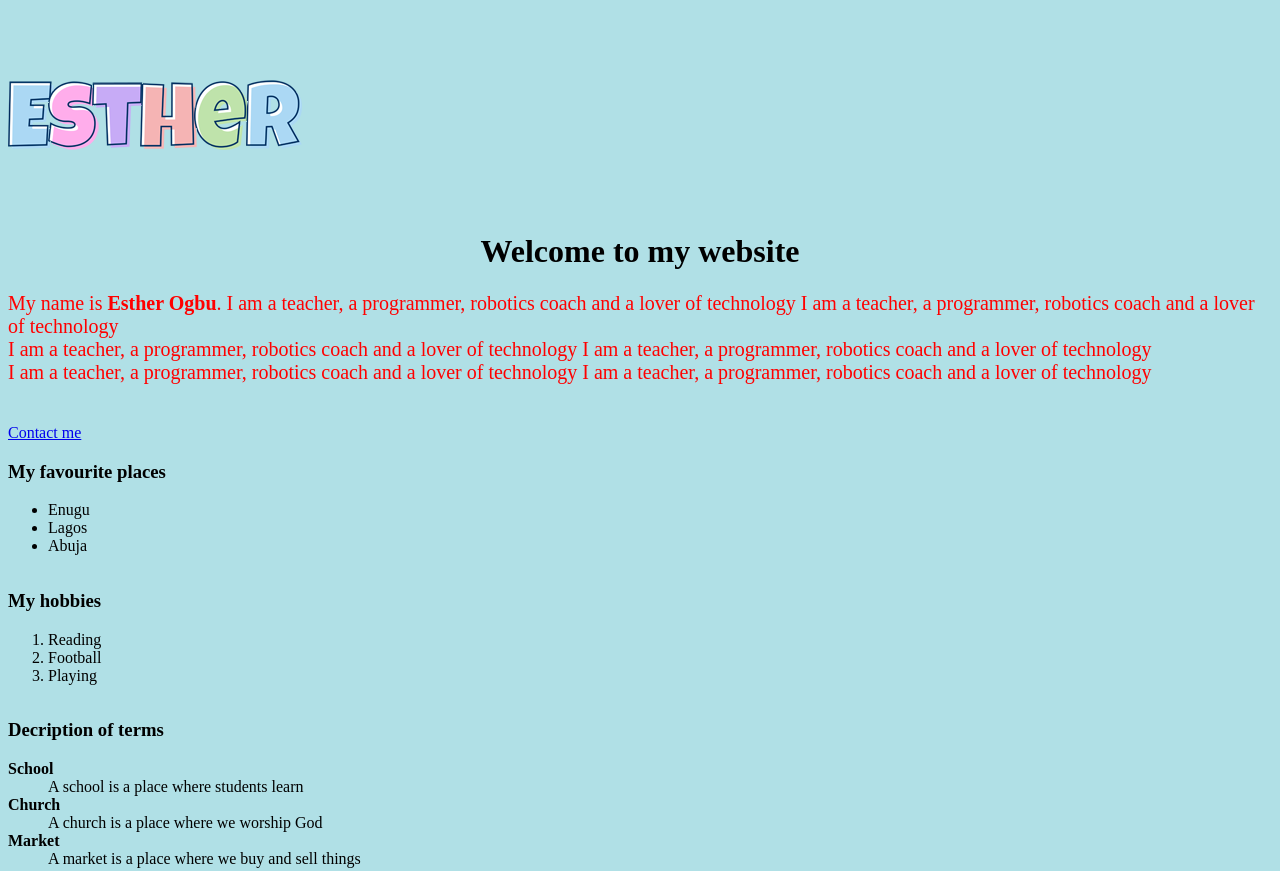
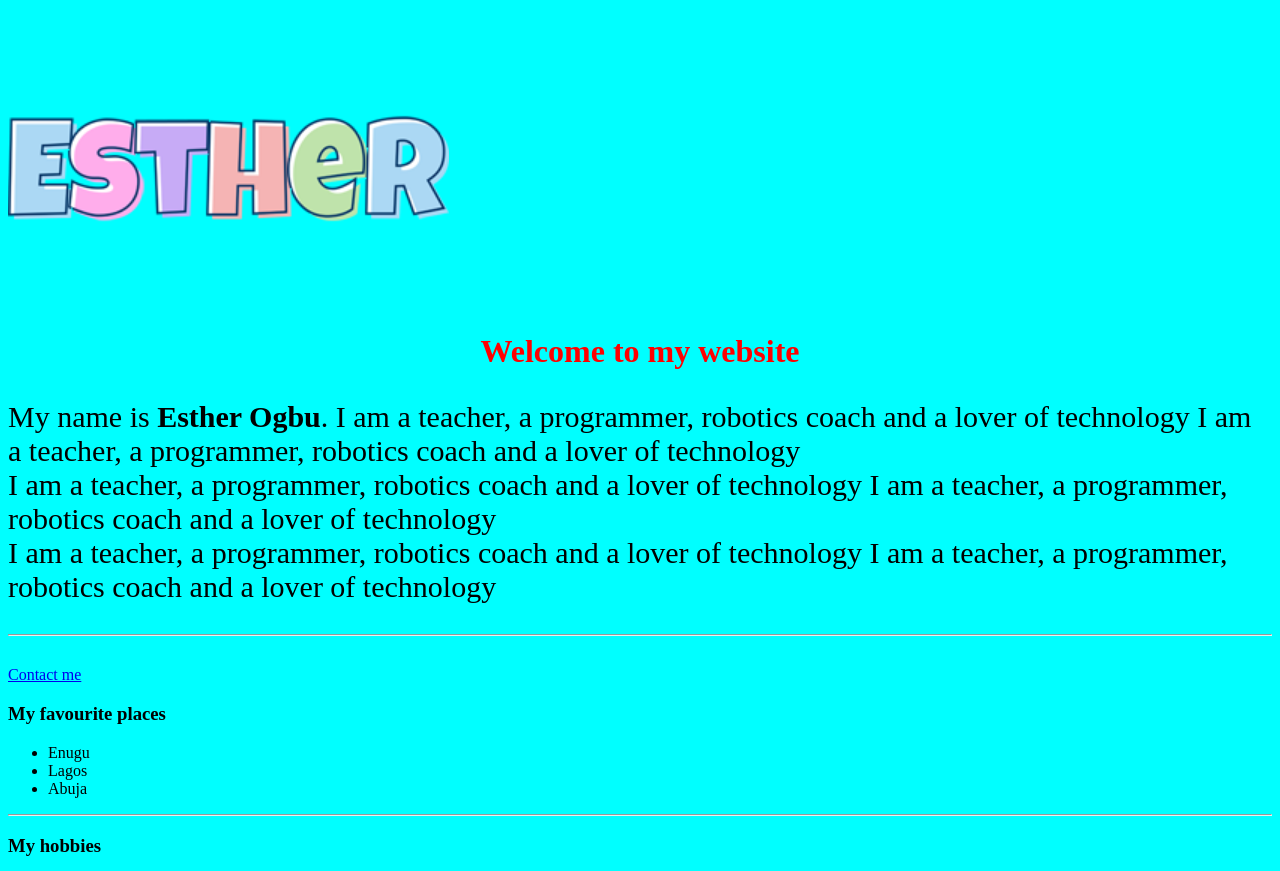
Before and after one commit to chiamaka3784/Esther, a plain HTML site: page index.html in a window 1280 px wide. Shown: the top 871 px of the page. Drawn offline with Linux system fonts and the light colour scheme.

Commit message:
Update index.html

```diff
--- a/index.html
+++ b/index.html
@@ -4,31 +4,27 @@
     <meta charset="utf-8">
     <title>Esther's website</title>
     <style >
-      h1 {
-        width: 100%;
-        height: 100%;
-        display: flex;
-        align-items: center;
-        justify-content: center;
-            }
-    table {
+    body {
+      background-color: aqua;
+
+    }
+    h1 {
+      color: red;
       width: 100%;
       height: 100%;
       display: flex;
       align-items: center;
       justify-content: center;
     }
-    hr{
-      background-color: white;
-      border-style: none;
+    p {
+      font-size: 30px;
     }
-    p {
-      font-size: 20px;
-      color: red;
+    img{
+      height: 300px;
     }
     </style>
   </head>
-  <body style= "background-color: powderblue" >
+  <body>
     <img src="Esther.png" alt="Esther's name">
 <h1>Welcome to my website</h1>
 <p> My name is <strong> Esther Ogbu</strong>. I am a teacher, a programmer, robotics coach and a lover of technology
```
